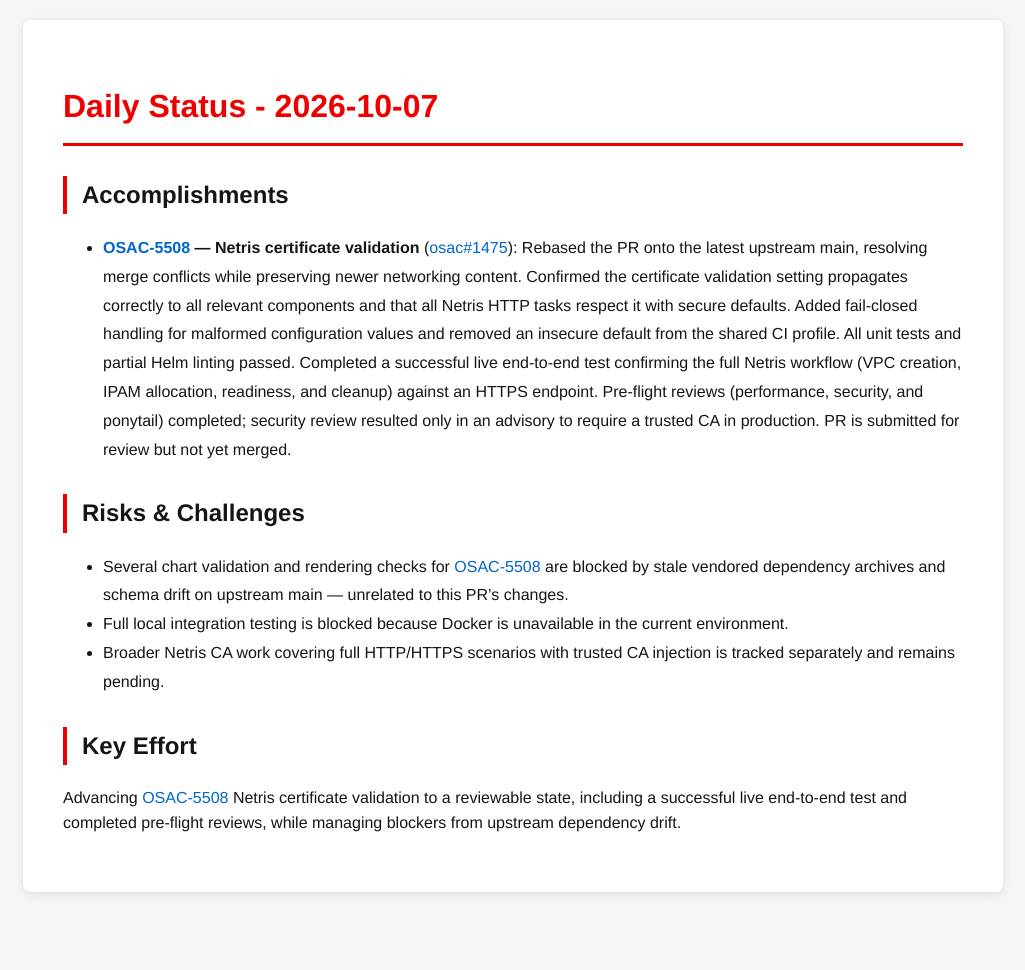
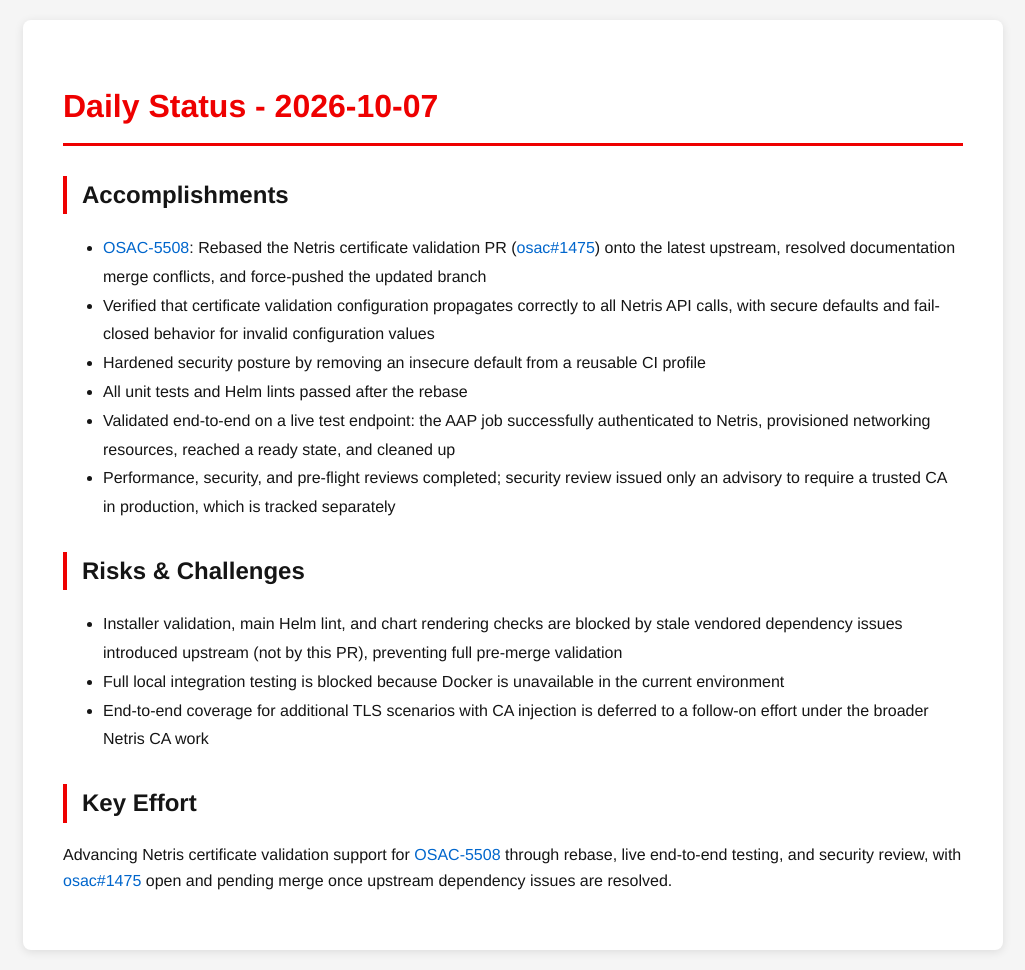
Before and after one commit to tzvatot/daily-status, a Jekyll site: the page built from 2026-10-07.md, in a window 1280 px wide. Shown: the whole page, without its empty margins (127-1152 px from the left). Built offline with Jekyll 4.4.1, drawn with Linux system fonts in a browser that asks for light colours; before the commit the page ends 912 px from its top, so only the background shows below that.

Commit message:
Daily status update - 2026-10-07

```diff
--- a/2026-10-07.md
+++ b/2026-10-07.md
@@ -7,15 +7,17 @@
 # Daily Status - 2026-10-07
 
 ## Accomplishments
-
-- **[OSAC-5508](https://redhat.atlassian.net/browse/OSAC-5508) — Netris certificate validation** ([osac#1475](https://github.com/osac-project/osac/pull/1475)): Rebased the PR onto the latest upstream main, resolving merge conflicts while preserving newer networking content. Confirmed the certificate validation setting propagates correctly to all relevant components and that all Netris HTTP tasks respect it with secure defaults. Added fail-closed handling for malformed configuration values and removed an insecure default from the shared CI profile. All unit tests and partial Helm linting passed. Completed a successful live end-to-end test confirming the full Netris workflow (VPC creation, IPAM allocation, readiness, and cleanup) against an HTTPS endpoint. Pre-flight reviews (performance, security, and ponytail) completed; security review resulted only in an advisory to require a trusted CA in production. PR is submitted for review but not yet merged.
+- [OSAC-5508](https://redhat.atlassian.net/browse/OSAC-5508): Rebased the Netris certificate validation PR ([osac#1475](https://github.com/osac-project/osac/pull/1475)) onto the latest upstream, resolved documentation merge conflicts, and force-pushed the updated branch
+- Verified that certificate validation configuration propagates correctly to all Netris API calls, with secure defaults and fail-closed behavior for invalid configuration values
+- Hardened security posture by removing an insecure default from a reusable CI profile
+- All unit tests and Helm lints passed after the rebase
+- Validated end-to-end on a live test endpoint: the AAP job successfully authenticated to Netris, provisioned networking resources, reached a ready state, and cleaned up
+- Performance, security, and pre-flight reviews completed; security review issued only an advisory to require a trusted CA in production, which is tracked separately
 
 ## Risks & Challenges
-
-- Several chart validation and rendering checks for [OSAC-5508](https://redhat.atlassian.net/browse/OSAC-5508) are blocked by stale vendored dependency archives and schema drift on upstream main — unrelated to this PR's changes.
-- Full local integration testing is blocked because Docker is unavailable in the current environment.
-- Broader Netris CA work covering full HTTP/HTTPS scenarios with trusted CA injection is tracked separately and remains pending.
+- Installer validation, main Helm lint, and chart rendering checks are blocked by stale vendored dependency issues introduced upstream (not by this PR), preventing full pre-merge validation
+- Full local integration testing is blocked because Docker is unavailable in the current environment
+- End-to-end coverage for additional TLS scenarios with CA injection is deferred to a follow-on effort under the broader Netris CA work
 
 ## Key Effort
-
-Advancing [OSAC-5508](https://redhat.atlassian.net/browse/OSAC-5508) Netris certificate validation to a reviewable state, including a successful live end-to-end test and completed pre-flight reviews, while managing blockers from upstream dependency drift.
+Advancing Netris certificate validation support for [OSAC-5508](https://redhat.atlassian.net/browse/OSAC-5508) through rebase, live end-to-end testing, and security review, with [osac#1475](https://github.com/osac-project/osac/pull/1475) open and pending merge once upstream dependency issues are resolved.
```
